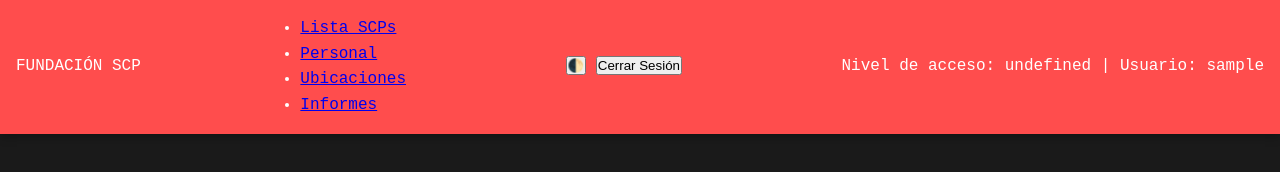
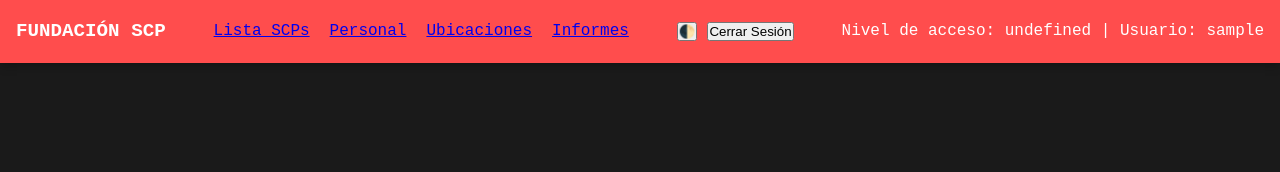
Before and after one commit to Esteboncio1911/SCP, a plain HTML site: page index.html in a window 1280 px wide. Drawn offline with Linux system fonts and the light colour scheme; sample sign-in values are in the browser's storage.

Commit message:
Update styles.css

```diff
--- a/styles.css
+++ b/styles.css
@@ -40,7 +40,6 @@ body {
     line-height: 1.6;
 }
 
-/* Navigation */
 .main-nav {
     background-color: var(--accent-color);
     padding: 1rem;
@@ -51,6 +50,25 @@ body {
     align-items: center;
     z-index: 1000;
     box-shadow: 0 2px 10px rgba(0,0,0,0.3);
+}
+
+.main-nav ul {
+    display: flex;
+    list-style: none;
+    gap: 20px;
+    margin: 0;
+    padding: 0;
+}
+
+.nav-controls {
+    display: flex;
+    gap: 10px;
+    align-items: center;
+}
+
+.logo {
+    font-weight: bold;
+    font-size: 1.2em;
 }
 
 /* Animations */
```
